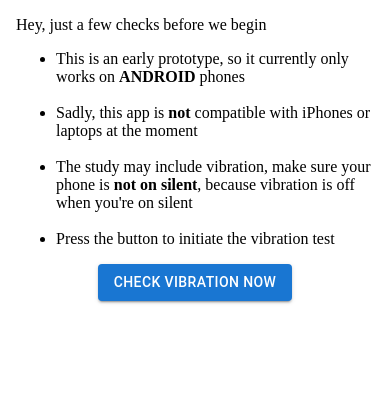
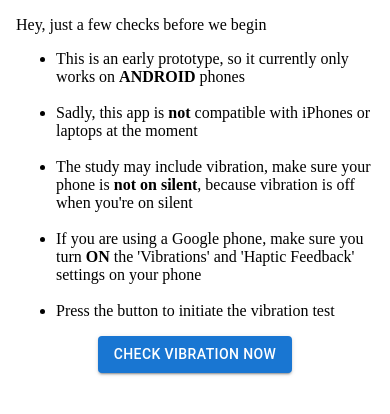
Before and after one commit to dear-weronika/serenity, a React (Create React App) app: page / in a window 390 px wide. Both pictures are taken after a click on the button "START". Shown: the top 414 px of the page. Built offline with nearby package versions, Linux system fonts and the light colour scheme.

Commit message:
added google phone instruction

```diff
--- a/src/components/HapticTest.js
+++ b/src/components/HapticTest.js
@@ -34,6 +34,8 @@ export default function HapticTest({ handleYes, handleNo }) {
                 <br></br>
                 <li>The study may include vibration, make sure your phone is <strong>not on silent</strong>, because vibration is off when you're on silent</li>
                 <br></br>
+                <li>If you are using a Google phone, make sure you turn <strong>ON</strong> the 'Vibrations' and 'Haptic Feedback' settings on your phone </li>
+                <br></br>
                 <li>Press the button to initiate the vibration test</li>
             </ul>
             <div style={{ display: 'flex', justifyContent: 'center' }}>
```
